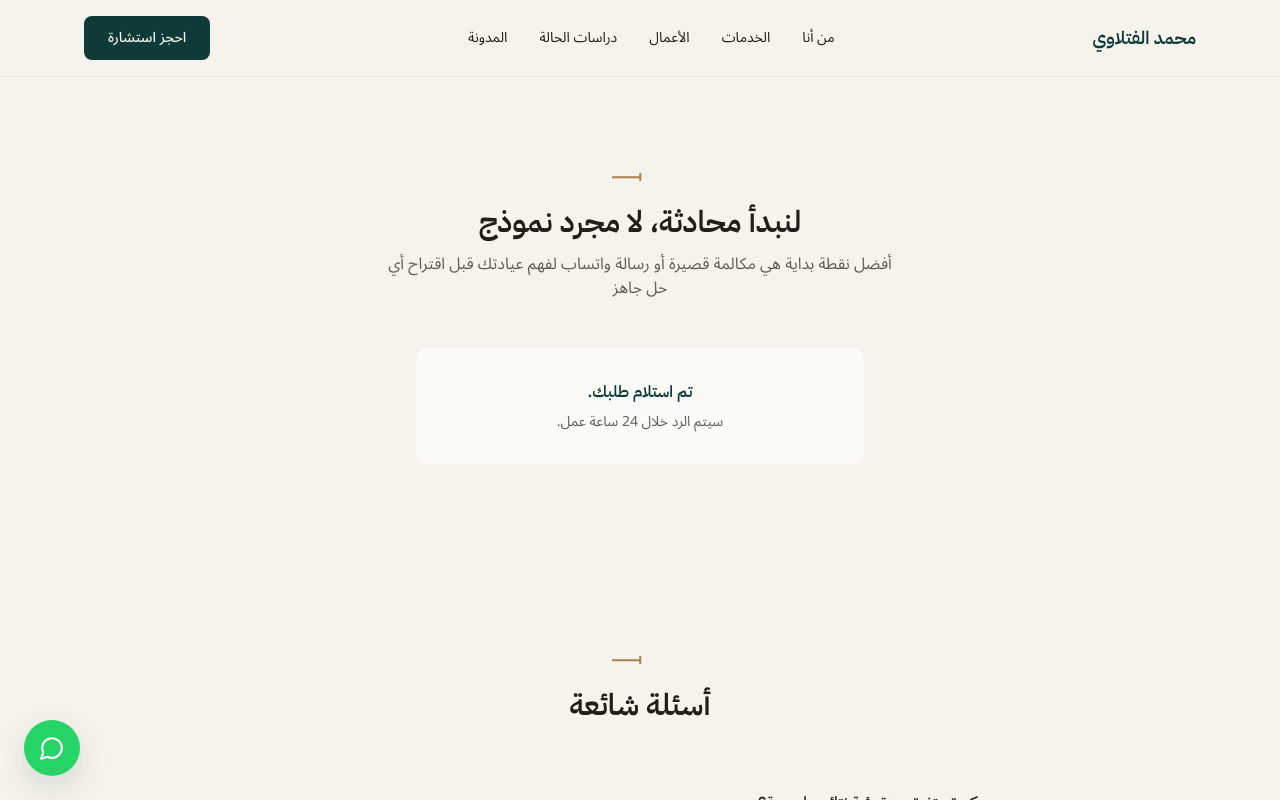
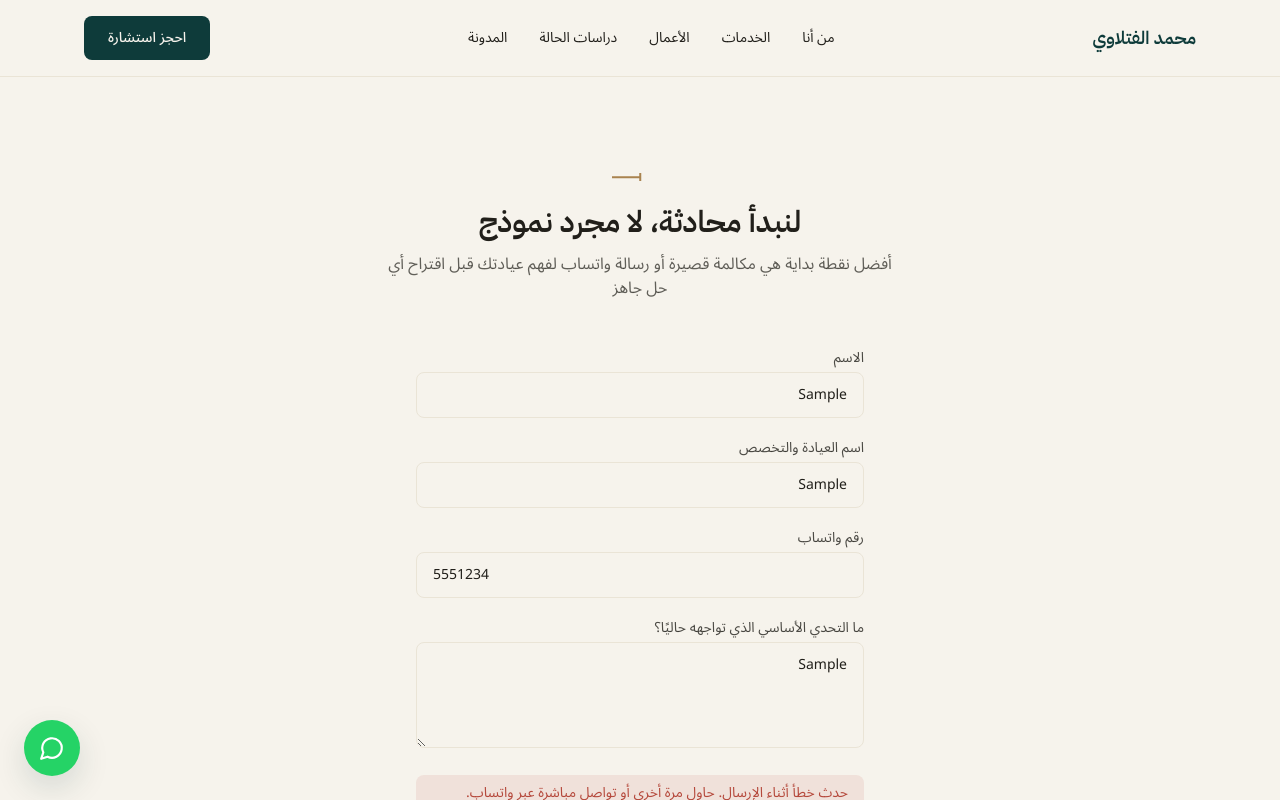
Before and after one commit to mriad4454-hash/mohamm, a Next.js app: page /contact in a window 1280 px wide. Both pictures are taken after typing "Sample", "Sample", "5551234", "Sample" into the empty fields and a click on the button "أرسل الطلب". Shown: the top 800 px of the page. Built offline with nearby package versions, Linux system fonts and the light colour scheme.

Commit message:
Update ContactForm.tsx

```diff
--- a/components/ContactForm.tsx
+++ b/components/ContactForm.tsx
@@ -2,20 +2,42 @@
 
 import { useState } from "react";
 
+const FORMSPREE_ENDPOINT = "https://formspree.io/f/mzdnanbk";
+
 export default function ContactForm() {
-  const [submitted, setSubmitted] = useState(false);
+  const [status, setStatus] = useState<"idle" | "sending" | "sent" | "error">(
+    "idle"
+  );
 
-  function handleSubmit(e: React.FormEvent) {
+  async function handleSubmit(e: React.FormEvent<HTMLFormElement>) {
     e.preventDefault();
-    // TODO: ربط هذا النموذج بخدمة إرسال فعلية (مثل Resend أو Formspree)
-    setSubmitted(true);
+    setStatus("sending");
+    const form = e.currentTarget;
+    const formData = new FormData(form);
+
+    try {
+      const response = await fetch(FORMSPREE_ENDPOINT, {
+        method: "POST",
+        body: formData,
+        headers: { Accept: "application/json" },
+      });
+
+      if (response.ok) {
+        setStatus("sent");
+        form.reset();
+      } else {
+        setStatus("error");
+      }
+    } catch {
+      setStatus("error");
+    }
   }
 
-  if (submitted) {
+  if (status === "sent") {
     return (
       <div className="rounded-card bg-white/60 p-8 text-center">
         <p className="font-display font-semibold text-petrol-deep">
-          تم استلام طلبك.
+          تم إرسال طلبك بنجاح.
         </p>
         <p className="mt-2 text-sm text-ink/70">
           سيتم الرد خلال 24 ساعة عمل.
@@ -32,6 +54,7 @@ export default function ContactForm() {
         </label>
         <input
           id="name"
+          name="name"
           required
           className="w-full rounded-input border border-sand bg-paper px-4 py-3 text-sm outline-none focus:border-petrol-deep focus:ring-1 focus:ring-petrol-deep"
         />
@@ -42,6 +65,7 @@ export default function ContactForm() {
         </label>
         <input
           id="clinic"
+          name="clinic"
           required
           className="w-full rounded-input border border-sand bg-paper px-4 py-3 text-sm outline-none focus:border-petrol-deep focus:ring-1 focus:ring-petrol-deep"
         />
@@ -52,6 +76,7 @@ export default function ContactForm() {
         </label>
         <input
           id="whatsapp"
+          name="whatsapp"
           required
           type="tel"
           className="w-full rounded-input border border-sand bg-paper px-4 py-3 text-sm outline-none focus:border-petrol-deep focus:ring-1 focus:ring-petrol-deep"
@@ -63,15 +88,22 @@ export default function ContactForm() {
         </label>
         <textarea
           id="challenge"
+          name="challenge"
           rows={4}
           className="w-full rounded-input border border-sand bg-paper px-4 py-3 text-sm outline-none focus:border-petrol-deep focus:ring-1 focus:ring-petrol-deep"
         />
       </div>
+      {status === "error" && (
+        <p className="rounded-input bg-error/10 px-4 py-2 text-sm text-error">
+          حدث خطأ أثناء الإرسال. حاول مرة أخرى أو تواصل مباشرة عبر واتساب.
+        </p>
+      )}
       <button
         type="submit"
-        className="w-full rounded-btn bg-petrol-deep px-6 py-3 text-sm font-medium text-paper transition-colors hover:bg-petrol-light"
+        disabled={status === "sending"}
+        className="w-full rounded-btn bg-petrol-deep px-6 py-3 text-sm font-medium text-paper transition-colors hover:bg-petrol-light disabled:opacity-60"
       >
-        أرسل الطلب
+        {status === "sending" ? "جاري الإرسال..." : "أرسل الطلب"}
       </button>
       <p className="text-center text-xs text-ink/50">
         سيتم الرد خلال 24 ساعة عمل.
```
